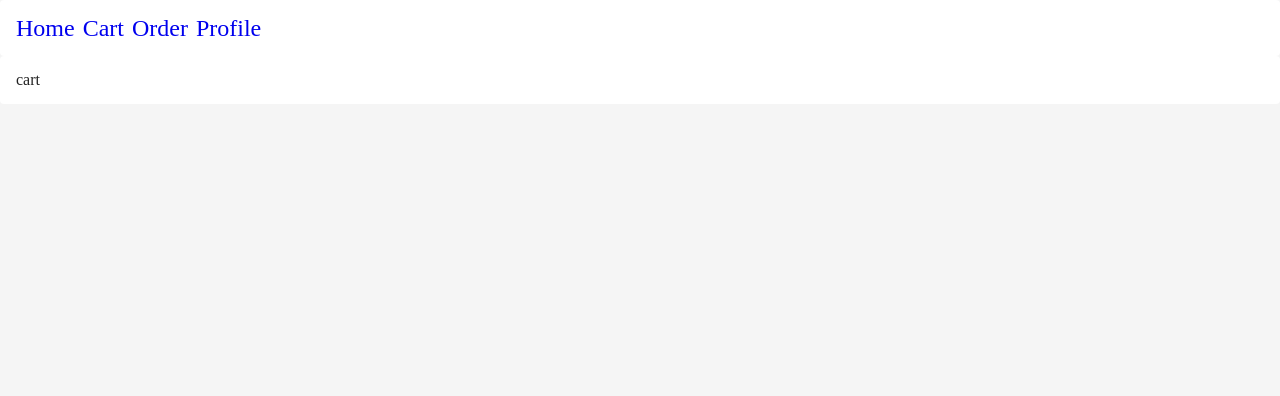
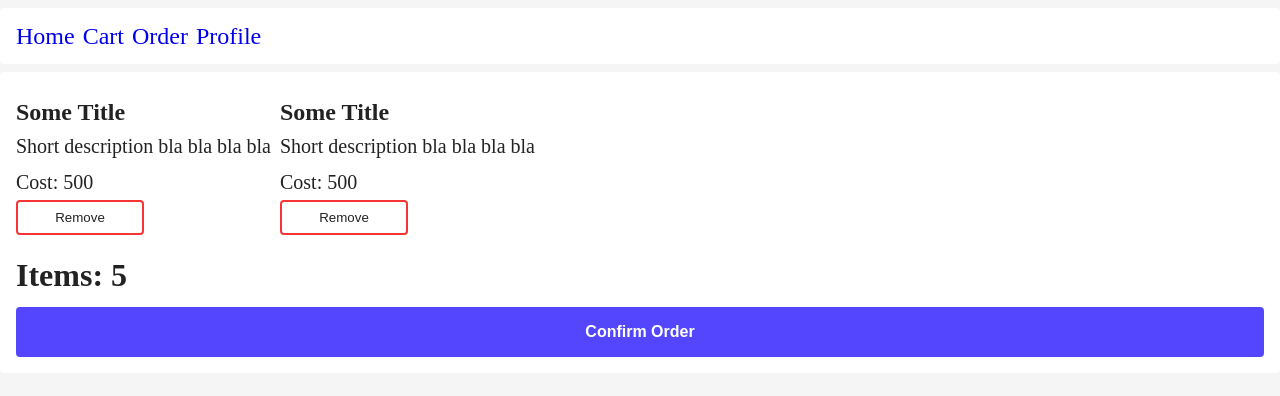
Before and after one commit to memcp/online-shop, a React app: page /cart in a window 1280 px wide. Shown: the top 396 px of the page. Built offline with nearby package versions, Linux system fonts and the light colour scheme.

Commit message:
Add shopping cart page

```diff
--- a/src/components/App.css
+++ b/src/components/App.css
@@ -49,13 +49,19 @@ table {
 
 body {
   background-color: #f5f5f5;
-  color: #222;
+  color: #222222;
 }
 
 h3 {
   font-size: 32px;
   font-weight: bold;
   margin: 16px 0;
+}
+
+h4 {
+  font-size: 24px;
+  font-weight: bolder;
+  margin: 4px 0;
 }
 
 p {
@@ -69,7 +75,17 @@ button {
   padding: 8px 16px;
   border: none;
   border-radius: 4px;
-  width: 150px;
+}
+
+button.negative {
+  background-color: transparent;
+  color: #222222;
+  border: 2px solid #f53434;
+}
+
+button.negative:hover {
+  background-color: #f53434;
+  color: #ffffff;
 }
 
 button:hover {
--- a/src/components/App.jsx
+++ b/src/components/App.jsx
@@ -7,6 +7,8 @@ import {
 import Wrapper from './containers/Wrapper';
 import Card from './containers/Card';
 import ProductList from './pages/ProductList';
+import ShoppingCart from './pages/ShoppingCart';
+
 import './App.css';
 
 function App() {
@@ -15,16 +17,16 @@ function App() {
       <Wrapper>
         <Card>
           <nav>
-            <Link class="navigation-item" to="/">Home</Link>
-            <Link class="navigation-item" to="/cart">Cart</Link>
-            <Link class="navigation-item" to="/order">Order</Link>
-            <Link class="navigation-item" to="/profile">Profile</Link>
+            <Link className="navigation-item" to="/">Home</Link>
+            <Link className="navigation-item" to="/cart">Cart</Link>
+            <Link className="navigation-item" to="/order">Order</Link>
+            <Link className="navigation-item" to="/profile">Profile</Link>
           </nav>
         </Card>
 
         <Routes>
           <Route path="/" element={<Card><ProductList/></Card>}/>
-          <Route path="/cart" element={<Card>cart</Card>}/>
+          <Route path="/cart" element={<Card><ShoppingCart/></Card>}/>
           <Route path="/order" element={<Card>order</Card>}/>
           <Route path="/profile" element={<Card>profile</Card>}/>
         </Routes>
--- a/src/components/Product.css
+++ b/src/components/Product.css
@@ -3,6 +3,10 @@
   flex-direction: column;
   border-bottom: 1px solid lavender;
   padding-bottom: 24px;
+}
+
+.product button {
+  width: 128px;
 }
 
 .product:last-child {
--- /dev/null
+++ b/src/components/ShoppingCartItem.css
@@ -0,0 +1,8 @@
+.shopping-cart-item {
+  display: flex;
+  flex-direction: column;
+  width: 256px;
+
+  box-sizing: border-box;
+  margin: 8px 8px 8px 0;
+}
--- /dev/null
+++ b/src/components/ShoppingCartItem.jsx
@@ -0,0 +1,16 @@
+import React from 'react';
+
+import './ShoppingCartItem.css';
+
+function ShoppingCartItem(props) {
+  return (
+    <div className="shopping-cart-item">
+      <h4>Some Title</h4>
+      <p>Short description bla bla bla bla</p>
+      <p>Cost: 500</p>
+      <button className="negative">Remove</button>
+    </div>
+  );
+}
+
+export default ShoppingCartItem;
--- a/src/components/containers/Card.css
+++ b/src/components/containers/Card.css
@@ -2,4 +2,5 @@
   background-color: #ffffff;
   padding: 16px;
   border-radius: 4px;
+  margin: 8px 0;
 }
--- a/src/components/pages/ShoppingCart.css
+++ b/src/components/pages/ShoppingCart.css
@@ -0,0 +1,19 @@
+.shopping-cart {
+  display: flex;
+  flex-direction: column;
+}
+
+.cart-items {
+  display: flex;
+  flex-wrap: wrap;
+}
+
+.shopping-cart button.negative {
+  width: 128px;
+}
+
+.confirm-order {
+  padding: 16px;
+  font-size: 16px;
+  font-weight: bold;
+}
--- a/src/components/pages/ShoppingCart.jsx
+++ b/src/components/pages/ShoppingCart.jsx
@@ -0,0 +1,31 @@
+import React from 'react';
+import Product from '../Product';
+import ShoppingCartItem from '../ShoppingCartItem';
+
+import './ShoppingCart.css';
+
+function ShoppingCart(props) {
+  return (
+    <div className="shopping-cart">
+      <div className="cart-items">
+        <ShoppingCartItem
+          id={1}
+          name={'Some text'}
+          description={'Short description bla bla bla'}
+          cost={500}
+        />
+        <ShoppingCartItem
+          id={2}
+          name={'Some text'}
+          description={'Short description bla bla bla'}
+          cost={400}
+        />
+      </div>
+
+      <h3>Items: 5</h3>
+      <button className="confirm-order">Confirm Order</button>
+    </div>
+  );
+}
+
+export default ShoppingCart;
```
